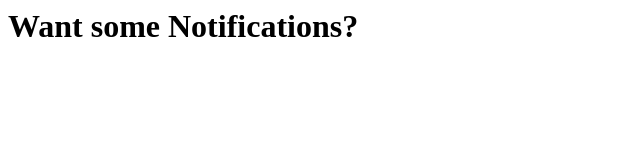
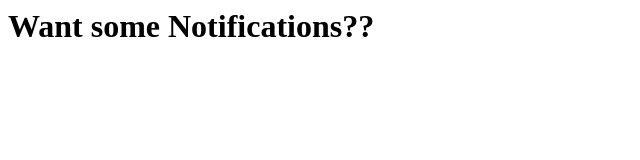
Before and after one commit to bonzibuddy801/forced, a plain HTML site: page index.html in a window 1280 px wide. Shown: the full height of the page, 0-640 px from the left. Drawn offline with Linux system fonts and the light colour scheme.

Commit message:
Update index.html

```diff
--- a/index.html
+++ b/index.html
@@ -47,4 +47,5 @@
 // create notification with options object
 notificationHandler(notificationProps);
 </script>
-<h1>Want some Notifications?</h1>
+<title>NOtification giver</title>
+<h1>Want some Notifications??</h1>
```
